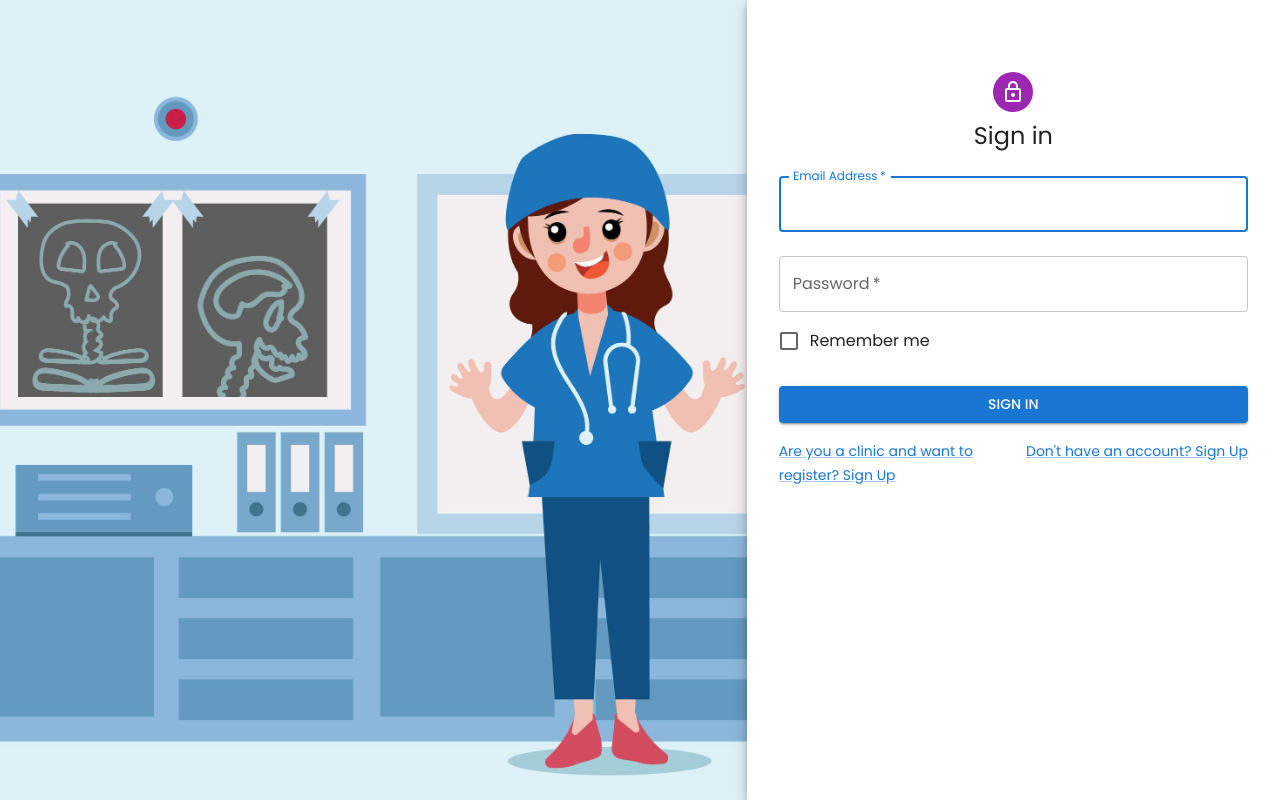
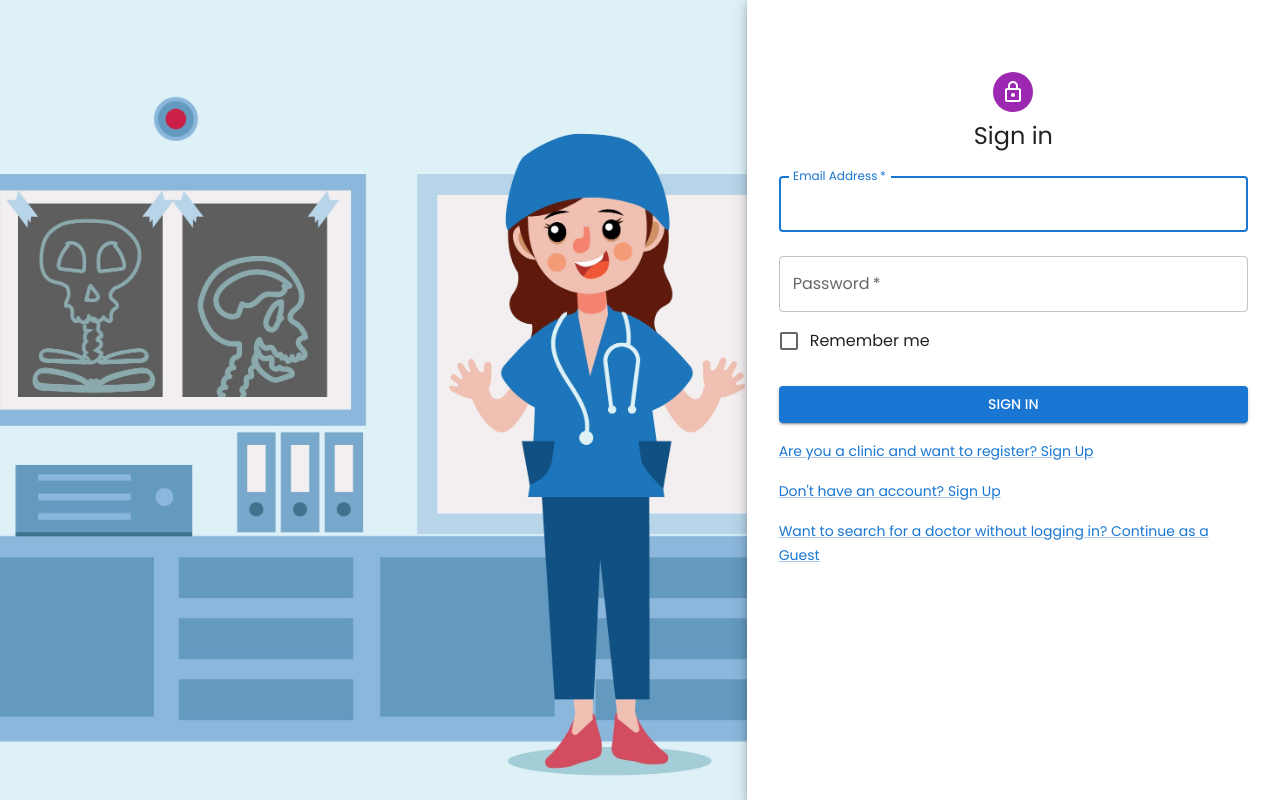
Before and after one commit to ohmpatell/FindYourDoctor, a React (Vite) app in the folder client/: page / in a window 1280 px wide. Built offline with nearby package versions, Linux system fonts and the light colour scheme.

Commit message:
Enhance LoginPage with additional links for guest access and clinic registration

```diff
--- a/client/src/pages/Auth/LoginPage.jsx
+++ b/client/src/pages/Auth/LoginPage.jsx
@@ -93,15 +93,20 @@ function LoginPage() {
             <Button type="submit" fullWidth variant="contained" sx={{ mt: 3, mb: 2 }}>
               Sign In
             </Button>
-            <Grid container>
-              <Grid item xs>
+            <Grid container spacing={2}>
+              <Grid item xs={12}>
                 <Link href="/register/clinic" variant="body2">
                   {"Are you a clinic and want to register? Sign Up"}
                 </Link>
               </Grid>
-              <Grid item>
+              <Grid item xs={12}>
                 <Link href="/register/user" variant="body2">
                   {"Don't have an account? Sign Up"}
+                </Link>
+              </Grid>
+              <Grid item xs={12}>
+                <Link href="/search" variant="body2">
+                  {"Want to search for a doctor without logging in? Continue as a Guest"}
                 </Link>
               </Grid>
             </Grid>
```
